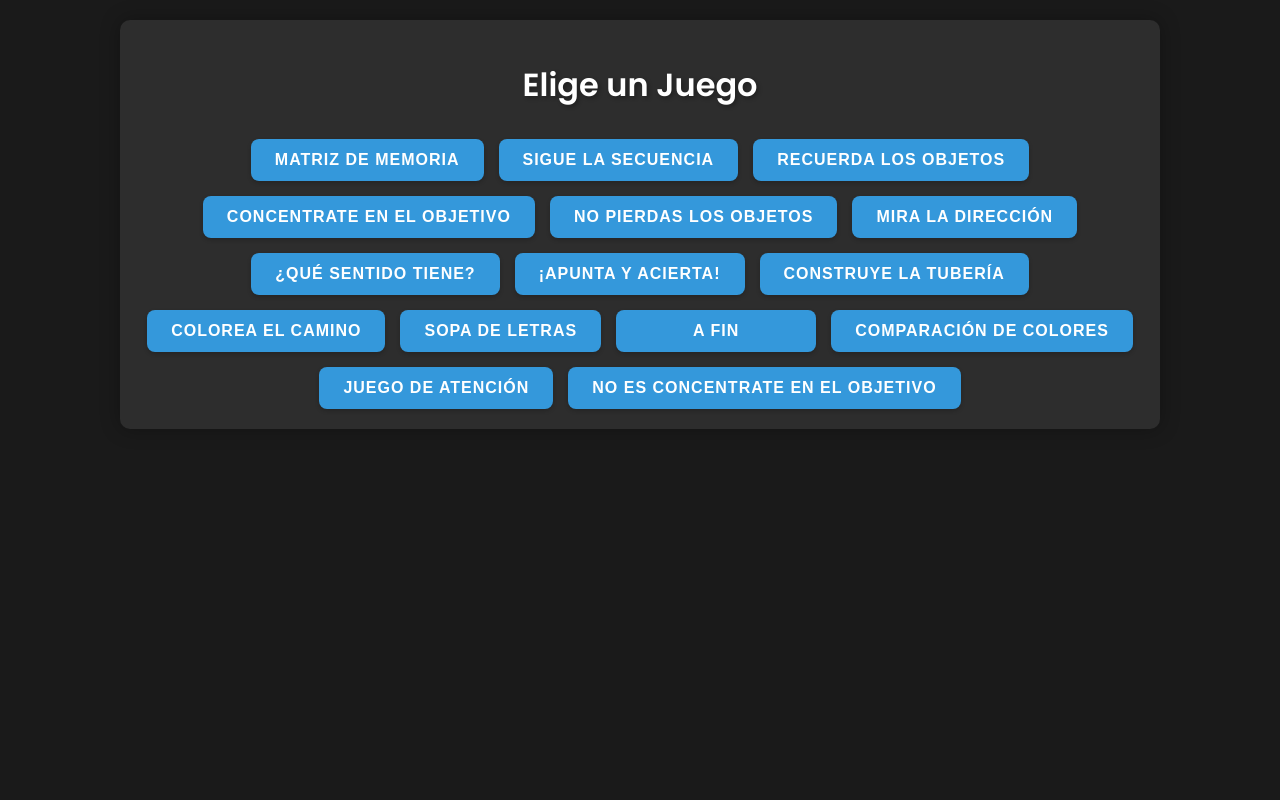
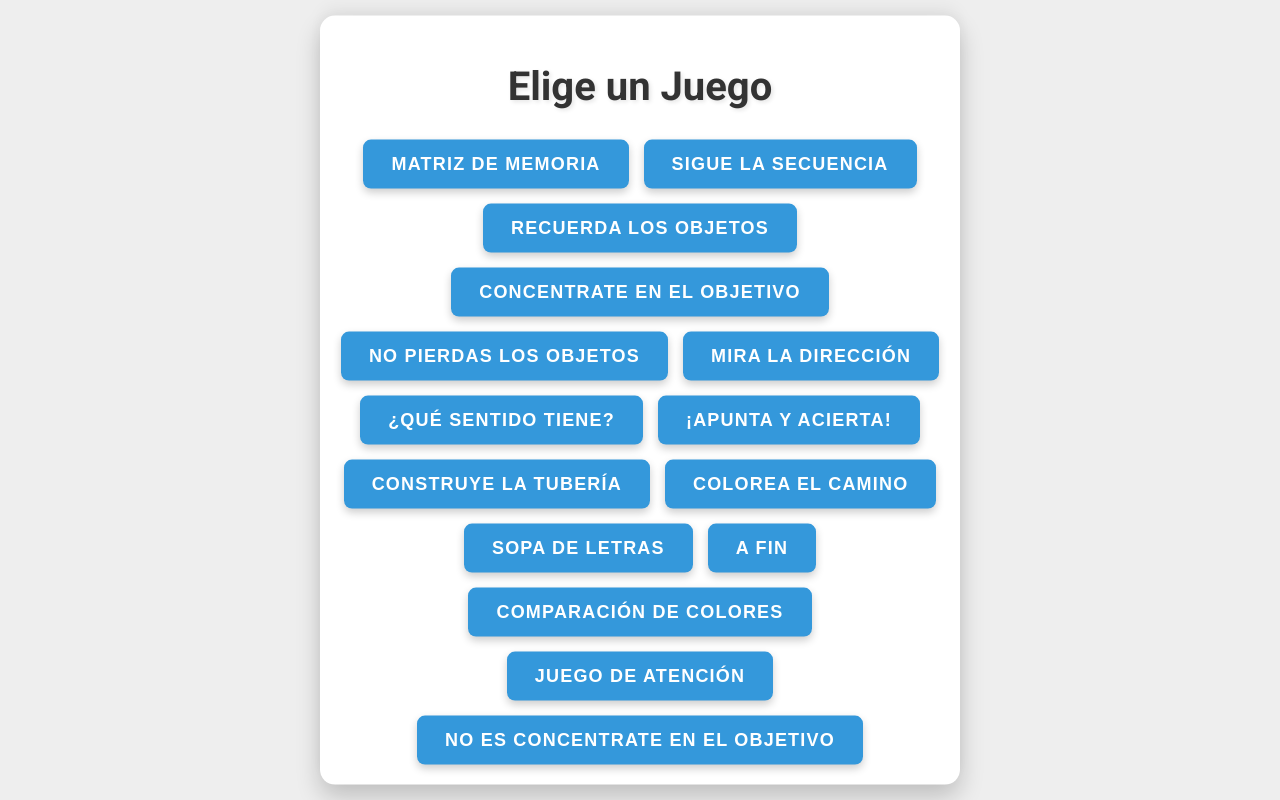
Before and after one commit to DaylinSheilly/entrenamiento-cognitivo, a React (Create React App) app: page /games in a window 1280 px wide. Built offline with nearby package versions, Linux system fonts and the light colour scheme.

Commit message:
diseño de pagina: se esta aplicando una mejor estetica y color a la pagina basandonos en las aplicaciones referentes ya existentes

```diff
--- a/src/App.css
+++ b/src/App.css
@@ -10,7 +10,7 @@
   margin: 0;
   padding: 0;
   /* overflow: hidden; /* Evita scroll innecesario */
-  background-color: #1a1a1a;
+  background-color: #e2e2e2;
   text-align: center;
   font-family: 'Poppins', sans-serif;
 }
--- a/src/components/GameContainer.css
+++ b/src/components/GameContainer.css
@@ -3,9 +3,9 @@
   width: 600px;
   height: 600px;
   background-color: #ffffff;
-  border: 2px solid #f0a500;
+  box-shadow: 0px 12px 24px rgba(0, 0, 0, 0.2),
+              0px -8px 16px rgba(0, 0, 0, 0.05); /* Sombra por todos lados */
   border-radius: 8px;
-  box-shadow: 0 0 10px rgba(0, 0, 0, 0.3);
   overflow: hidden;
   display: flex;
   justify-content: center;
--- a/src/components/InfoPanel.css
+++ b/src/components/InfoPanel.css
@@ -3,7 +3,8 @@
   padding: 10px;
   background-color: #ffffff; /* Mismo fondo que el GameContainer */
   color: #1a1a1a;
-  border: 2px solid #f0a500;
+  box-shadow: 0px 12px 24px rgba(0, 0, 0, 0.2),
+              0px -8px 16px rgba(0, 0, 0, 0.05); /* Sombra por todos lados */
   border-radius: 8px;
   box-sizing: border-box;
   max-height: 220px; /* Ajusta la altura para que tenga scroll cuando el contenido sea extenso */
--- a/src/index.css
+++ b/src/index.css
@@ -5,7 +5,7 @@ html, body {
   height: 100%;
   width: 100%;
   overflow: auto;
-  background-color: #1a1a1a;
+  background-color: #e2e2e2;
   color: #ffffff;
   font-family: -apple-system, BlinkMacSystemFont, 'Segoe UI', 'Roboto', 'Oxygen',
     'Ubuntu', 'Cantarell', 'Fira Sans', 'Droid Sans', 'Helvetica Neue',
--- a/src/modules/Games/games/games.css
+++ b/src/modules/Games/games/games.css
@@ -1,44 +1,34 @@
 .games-body {
     box-sizing: border-box;
-    background-color: #1a1a1a;
-    color: #ffffff;
+    background-color: #eeeeee; /* Fondo suave */
+    color: #333333; /* Texto oscuro */
     margin: 0;
     padding: 20px;
     min-height: 100vh;
-    }
+    font-family: "Roboto", sans-serif; /* Fuente moderna */
+}
 
 .games-container {
-    max-width: 1000px;
-    margin: 0 auto;
-    padding: 20px;
-    background-color: #2d2d2d;
-    border-radius: 10px;
-    box-shadow: 0 0 20px rgba(0, 0, 0, 0.3);
+    position: fixed; /* Mantener el contenedor centrado en la pantalla */
+    top: 50%; /* Centrar verticalmente */
+    left: 50%; /* Centrar horizontalmente */
+    transform: translate(-50%, -50%); /* Ajustar al centro exacto */
+    box-shadow: 0px 12px 24px rgba(0, 0, 0, 0.2),
+                0px -8px 16px rgba(0, 0, 0, 0.05); /* Sombra por todos lados */
+    max-width: 1000px; /* Ancho máximo */
+    margin: auto; /* Asegurar que esté centrado */
+    padding: 20px; /* Espaciado interno */
+    background-color: #ffffff; /* Fondo blanco limpio */
+    border-radius: 15px; /* Bordes redondeados más suaves */
     text-align: center;
-    animation: aparecer 0.5s ease-out;
+    animation: fadeInScaleShadow 0.5s ease-out; /* Animación de entrada */
 }
 
 .games-container-title {
-    color: #ffffff;
+    color: #333333; /* Texto oscuro */
     margin-bottom: 30px;
-    text-shadow: 2px 2px 4px rgba(0, 0, 0, 0.3);
-    font-size: 2rem;
-}
-
-.games-button {
-    padding: 12px 24px;
-    font-size: 16px;
-    background-color: #3498db;
-    color: white;
-    border: none;
-    border-radius: 8px;
-    cursor: pointer;
-    transition: all 0.3s ease;
-    text-transform: uppercase;
-    font-weight: bold;
-    letter-spacing: 1px;
-    box-shadow: 0 2px 4px rgba(0, 0, 0, 0.2);
-    min-width: 200px;
+    text-shadow: 2px 2px 4px rgba(0, 0, 0, 0.1); /* Sombra ligera */
+    font-size: 2.5rem; /* Tamaño aumentado */
 }
 
 .games-buttons-container {
@@ -49,28 +39,43 @@
     margin-top: 20px;
 }
 
-.games-buttons-container button{
-    padding: 12px 24px;
-    font-size: 16px;
-    background-color: #3498db;
-    color: white;
+.games-buttons-container button {
+    padding: 14px 28px; /* Botones más grandes */
+    font-size: 18px; /* Texto más grande */
+    background-color: #3498db; /* Azul moderno */
+    color: white; /* Texto blanco */
     border: none;
-    border-radius: 8px;
+    border-radius: 8px; /* Bordes redondeados */
     cursor: pointer;
-    transition: all 0.3s ease;
+    transition: all 0.3s ease-in-out; /* Transición suave */
     text-transform: uppercase;
     font-weight: bold;
-    letter-spacing: 1px;
-    box-shadow: 0 2px 4px rgba(0, 0, 0, 0.2);
-    min-width: 200px;
+    letter-spacing: 1.2px; /* Espaciado mejorado */
+    box-shadow: 0 4px 8px rgba(0, 0, 0, 0.2); /* Sombra más marcada */
 }
 
 .games-buttons-container button:hover {
-    background-color: #2980b9;
-    transform: translateY(-2px);
+    background-color: #2980b9; /* Hover más oscuro */
+    transform: translateY(-3px); /* Efecto hover elevado */
 }
 
 .games-buttons-container button:focus {
     outline: none;
-    box-shadow: 0 0 10px rgba(255, 255, 255, 0.2);
+    box-shadow: 0 0 10px rgba(52,152,219,0.6); /* Sombra azul brillante al enfocar */
 }
+
+/* Animación de entrada centrada y con escala */
+@keyframes fadeInScaleShadow {
+    from {
+      opacity: 0; /* Comienza invisible */
+      transform: translate(-50%, -50%) scale(0.9); /* Escala inicial más pequeña */
+      box-shadow: none; /* Sin sombra al inicio */
+    }
+    to {
+      opacity: 1; /* Totalmente visible */
+      transform: translate(-50%, -50%) scale(1); /* Escala normal */
+      box-shadow:
+        0px 12px 24px rgba(0, 0, 0, 0.2),
+        0px -8px 16px rgba(0, 0, 0, 0.05); /* Sombra por todos lados al final */
+    }
+  }
--- a/src/pages/Home.css
+++ b/src/pages/Home.css
@@ -1,26 +1,30 @@
 /* Estilos para la vista de Home */
 
 .home-body {
-    background-color: #1a1a1a;
-    color: #ffffff;
+    background-color: #e2e2e2; /* Fondo suave */
+    color: #333333; /* Texto oscuro */
     margin: 0;
     padding: 20px;
     min-height: 100vh;
     }
 
 .home-container {
-    max-width: 1000px;
-    margin: 0 auto;
-    padding: 20px;
-    background-color: #2d2d2d;
-    border-radius: 10px;
-    box-shadow: 0 0 20px rgba(0, 0, 0, 0.3);
+    position: fixed; /* Mantener el contenedor centrado en la pantalla */
+    top: 50%; /* Centrar verticalmente */
+    left: 50%; /* Centrar horizontalmente */
+    transform: translate(-50%, -50%); /* Ajustar al centro exacto */
+    max-width: 1000px; /* Ancho máximo */
+    margin: auto; /* Asegurar que esté centrado */
+    padding: 20px; /* Espaciado interno */
+    background-color: #ffffff; /* Fondo blanco limpio */
+    border-radius: 10px; /* Bordes redondeados */
+    box-shadow: 0px 12px 24px rgba(0, 0, 0, 0.2),
+                0px -8px 16px rgba(0, 0, 0, 0.05); /* Sombra por todos lados */
     text-align: center;
-    animation: aparecer 0.5s ease-out;
 }
 
 .home-container h1 {
-    color: #ffffff;
+    color: #333333; /* Texto oscuro */
     margin-bottom: 30px;
     text-shadow: 2px 2px 4px rgba(0, 0, 0, 0.3);
     font-size: 2rem;
@@ -60,9 +64,3 @@
     outline: none;
     box-shadow: 0 0 10px rgba(255, 255, 255, 0.2);
 }
-
-/* Animación de aparición */
-@keyframes aparecer {
-    from { opacity: 0; transform: translateY(-20px); }
-    to { opacity: 1; transform: translateY(0); }
-}
--- a/src/pages/auth/Auth.css
+++ b/src/pages/auth/Auth.css
@@ -1,4 +1,4 @@
-/* Estilos para "Construye la Cañería" */
+/* Estilos para "Formulario de autenticación Auth.jsx" */
 @import url('https://fonts.googleapis.com/css2?family=Roboto:wght@400;700&display=swap');
 
 .auth-wrapper {
@@ -7,25 +7,26 @@
   align-items: center; /* Centrar verticalmente */
   height: 100vh; /* Ocupar toda la altura de la pantalla */
   width: 100vw; /* Ocupar todo el ancho de la pantalla */
+  background-color: #e2e2e2; /* Fondo suave */
 }
 
 .auth-container {
+  position: fixed; /* Fijo para mantenerlo centrado */
+  top: 50%; /* Centrar verticalmente */
+  left: 50%; /* Centrar horizontalmente */
+  transform: translate(-50%, -50%); /* Ajustar al centro exacto */
   text-align: center;
   padding: 2rem;
-  background-color: #9ebde6;
-  border: 2px solid #f0a500;
+  background-color: #ffffff; /* Fondo blanco limpio */
+  color: #333333; /* Texto oscuro */
   border-radius: 15px;
-  box-shadow: 0 4px 6px rgba(0, 0, 0, 0.1);
-  margin: 2rem;
-  justify-content: center; /* Centrar horizontalmente */
-  align-items: center; /* Centrar verticalmente */
-  height: auto; /* Ocupar toda la altura de la pantalla */
-  width: 300px; /* Ocupar todo el ancho de la pantalla */
+  box-shadow: 0px 12px 24px rgba(0, 0, 0, 0.2),
+              0px -8px 16px rgba(0, 0, 0, 0.05); /* Sombra por todos lados */
   }
 
   .auth-container h2 {
     font-size: 2.5rem;
-    color: #ffffff;
+    color: #333333; /* Texto oscuro */
     margin: 10px;
     text-shadow: 2px 2px 4px rgba(0, 0, 0, 0.3);
   }
@@ -34,44 +35,67 @@
     width: 90%;
     padding: 8px;
     margin: 8px 0;
-    border: 1px solid #ddd;
+    border: 1px solid #333333;
     border-radius: 4px;
   }
 
   .auth-container button {
-    font-size: 1.2em;
-    padding: 15px 30px;
-    background-color: #3498db;
-    color: white;
+    font-size: 1em; /* Tamaño de fuente ajustado */
+    padding: 12px 24px; /* Espaciado interno */
+    background-color: #3498db; /* Azul moderno */
+    color: white; /* Texto blanco */
     border: none;
-    border-radius: 8px;
+    border-radius: 8px; /* Bordes redondeados */
     cursor: pointer;
-    transition: all 0.3s ease;
-    margin: 10px;
+    transition: all 0.3s ease-in-out; /* Transición suave */
+    margin-top: 15px;
+    font-weight: bold;
   }
 
   .auth-container button:hover {
-    background-color: #2980b9;
-    transform: translateY(-2px);
+    background-color: #2980b9; /* Hover más oscuro */
+    transform: translateY(-3px); /* Efecto hover elevado */
   }
 
+  .auth-container button:focus {
+      outline: none;
+      box-shadow: 0 0 10px rgba(52, 152, 219, 0.6); /* Sombra azul brillante al enfocar */
+  }
+
+  /* Mensajes de éxito y error */
 .auth-message {
-    margin-top: 10px;
-    padding: 10px;
+  margin-top: 15px;
+  padding: 12px;
   border-radius: 5px;
   text-align: center;
   font-weight: bold;
-    width: 100%;
+  width: calc(100% - 20px); /* Ajustar ancho */
 }
 
 .auth-message.success {
-    background-color: #d4edda;
-    color: #155724;
-    border: 1px solid #c3e6cb;
+  background-color: #d4edda; /* Verde claro */
+  color: #155724; /* Texto verde oscuro */
+  border: 1px solid #c3e6cb; /* Borde verde claro */
 }
 
 .auth-message.error {
-    background-color: #f8d7da;
-    color: #721c24;
-    border: 1px solid #f5c6cb;
+  background-color: #f8d7da; /* Rojo claro */
+  color: #721c24; /* Texto rojo oscuro */
+  border: 1px solid #f5c6cb; /* Borde rojo claro */
 }
+
+/* Animación de entrada para el contenedor principal */
+@keyframes fadeIn {
+  from {
+    opacity: 0; /* Comienza invisible */
+    transform: translate(-50%, -50%) scale(0.9); /* Escala inicial más pequeña */
+  }
+  to {
+    opacity: 1; /* Totalmente visible */
+    transform: translate(-50%, -50%) scale(1); /* Escala normal */
+  }
+}
+
+.auth-container {
+  animation: fadeIn 0.5s ease-out; /* Aplicar animación al contenedor */
+}
```
Lines whose indentation alone changed are shown as unchanged.
